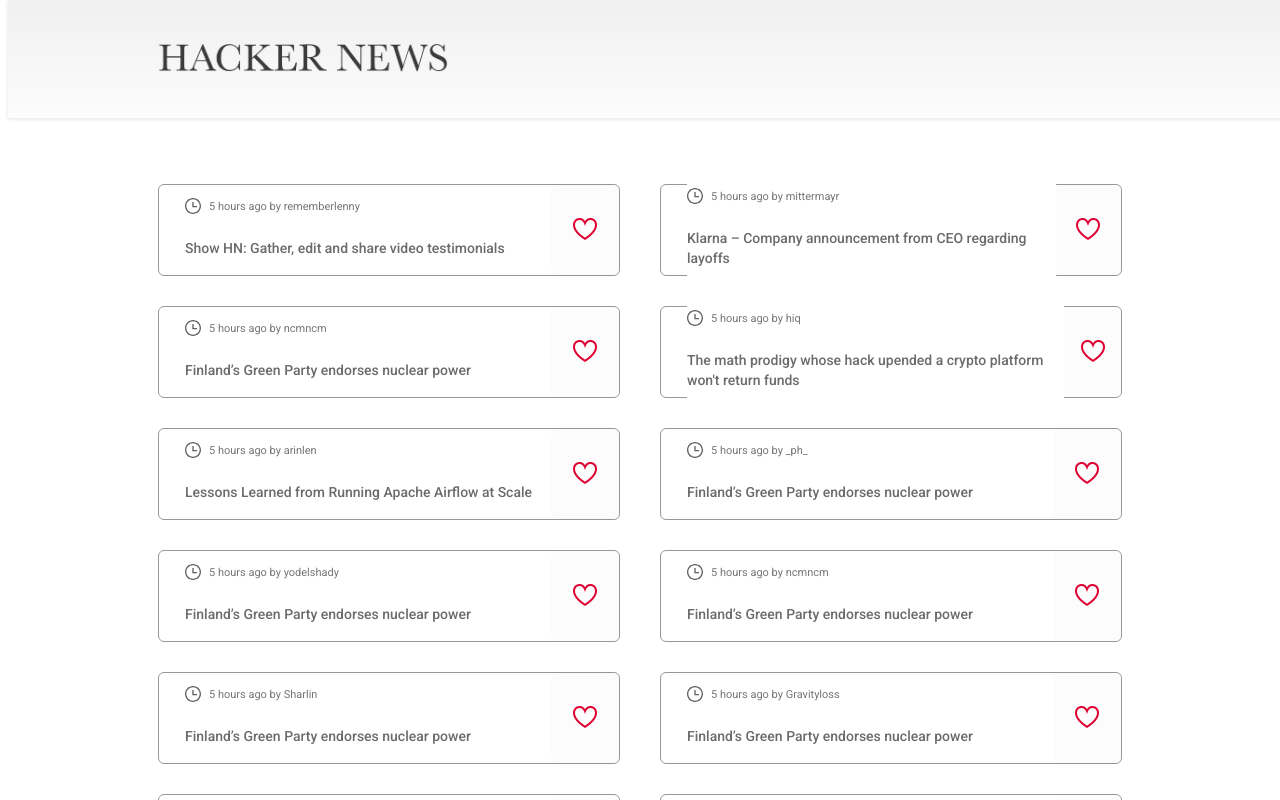
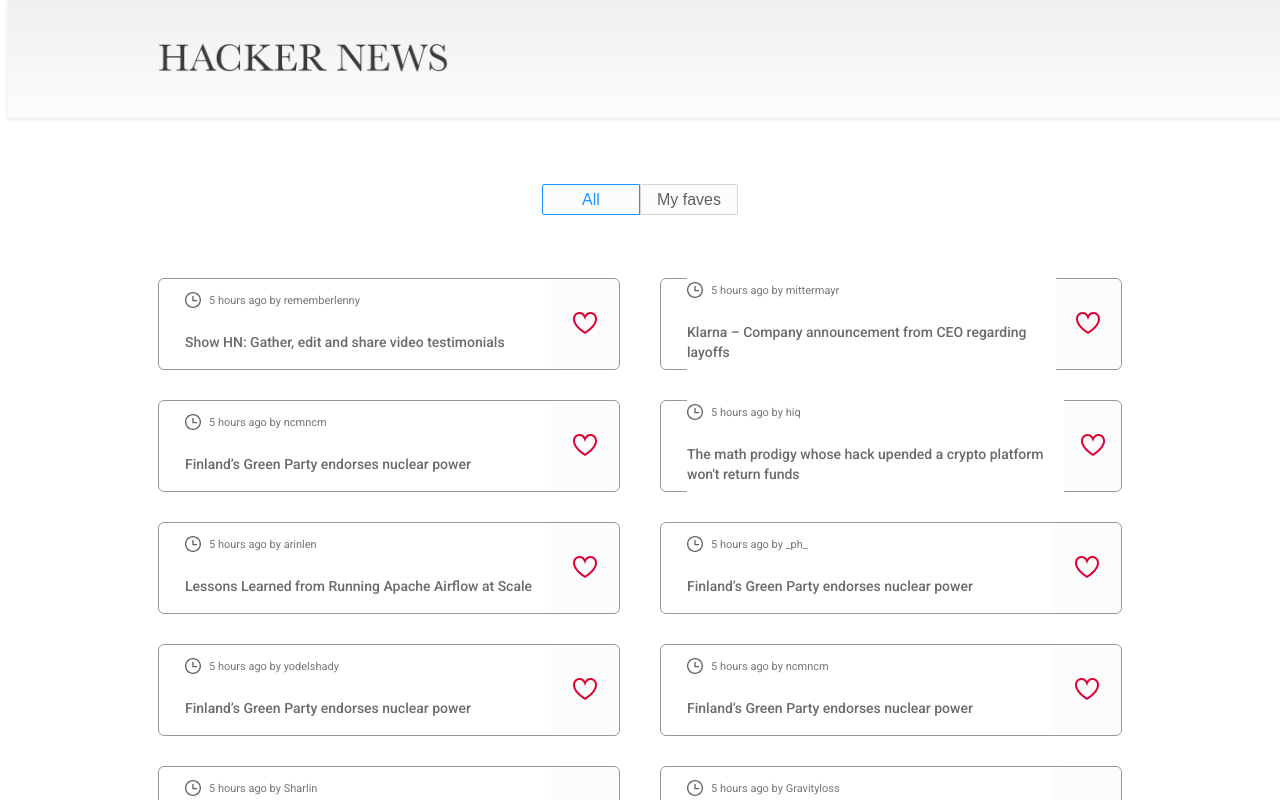
Before and after one commit to jperdomo95/jsnews, a React (Create React App) app: page / in a window 1280 px wide. Shown: the top 800 px of the page. Built offline with nearby package versions, Linux system fonts and the light colour scheme.

Commit message:
News Tab markup

```diff
--- /dev/null
+++ b/src/components/News/Header.tsx
@@ -0,0 +1,19 @@
+import { useState } from "react";
+import { NewsListHeader, NewsTabActive, NewsTabDefault } from "./styled";
+
+const Header = () => {
+  const [activeTab, setActiveTab] = useState('all');
+
+  const handleSetActiveTab = () => {
+    setActiveTab(activeTab === 'all' ? 'faves' : 'all');
+  }
+
+  return (
+    <NewsListHeader onClick={handleSetActiveTab}>
+      <NewsTabActive>All</NewsTabActive>
+      <NewsTabDefault>My faves</NewsTabDefault>
+    </NewsListHeader>
+  )
+}
+
+export default Header;
--- a/src/components/News/NewsList.tsx
+++ b/src/components/News/NewsList.tsx
@@ -3,17 +3,20 @@ import { newsMock } from '../../mocks/news'
 import { Hit as HitInterface } from '@interfaces/News'
 import { Section } from './styled'
 import Article from './Article'
-
+import Header from './Header'
 
 const NewsList = () => {
   const [news, setNews] = useState<HitInterface[]>(newsMock.hits);
 
   return (
+    <>
+    <Header />
     <Section>
       {news.map((article: HitInterface, i: number) => (
         <Article article={article} key={i} />
       ))}
     </Section>
+    </>
   );
 }
 
--- a/src/components/News/styled/index.ts
+++ b/src/components/News/styled/index.ts
@@ -48,3 +48,33 @@ export const Image = styled.img`
   width: 24px;
   height: 22px;
 `
+
+export const NewsListHeader = styled.header`
+  display: flex;
+  justify-content: center;
+  margin-bottom: 63px;
+`
+
+export const NewsTabActive = styled.button`
+  min-width: 98px;
+  min-height: 31px;
+  border-top-left-radius: 2px;
+  border-bottom-left-radius: 2px;
+  border: solid 1px #1797ff;
+  background-color: #fcfcfc;
+  color: #1797ff;
+  font-size: 16px;
+  cursor: pointer;
+`
+
+export const NewsTabDefault = styled.button`
+  min-width: 98px;
+  min-height: 31px;
+  border-top-right-radius: 2px;
+  border-bottom-right-radius: 2px;
+  border: solid 1px #d6d6d6;
+  background-color: #fcfcfc;
+  color: #606060;
+  font-size: 16px;
+  cursor: pointer;
+`
```
Also changed, not shown: 1 other file (tests, documents, lock files or other folders).
